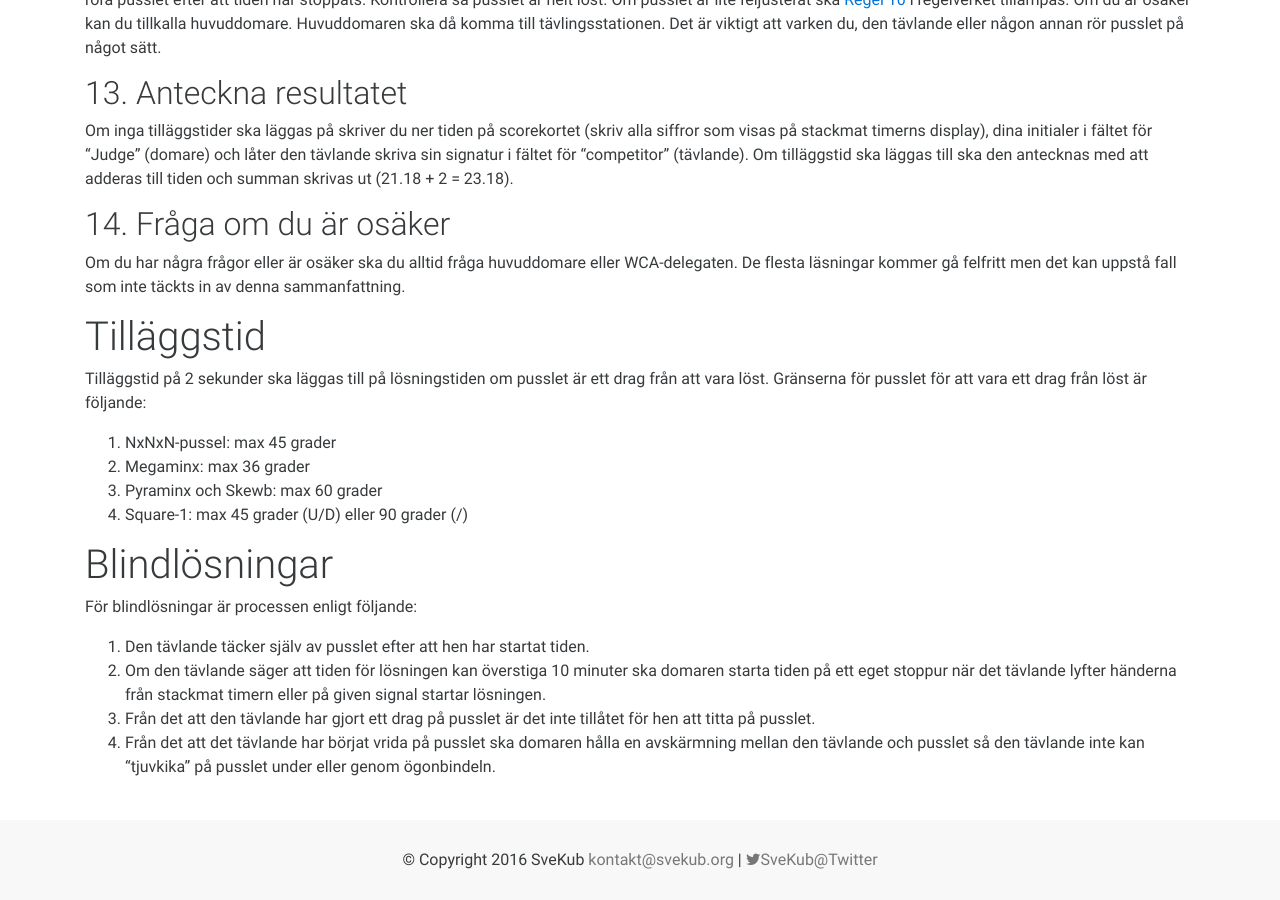
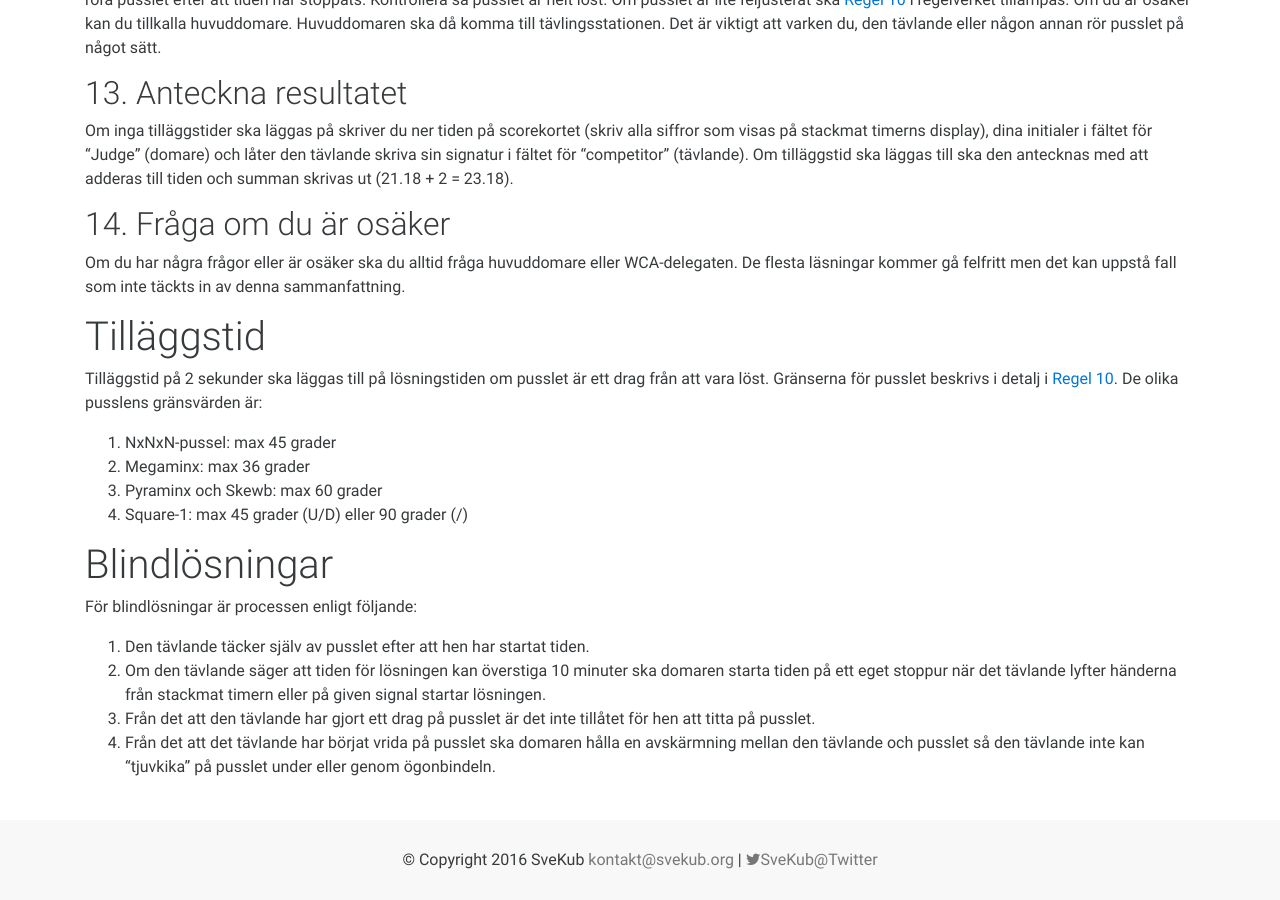
Before and after one commit to SveKub/SveKubOldSite, a Jekyll site: the page built from Tavlingar/domareguide.md, in a window 1280 px wide and 900 px high, scrolled down 1751 px. Built offline with Jekyll 4.4.1, drawn with Linux system fonts in a browser that asks for light colours; nearby versions of some CDN libraries.

Commit message:
länk till regel 10

```diff
--- a/Tavlingar/domareguide.md
+++ b/Tavlingar/domareguide.md
@@ -61,7 +61,7 @@ Om inga tilläggstider ska läggas på skriver du ner tiden på scorekortet (skr
 Om du har några frågor eller är osäker ska du alltid fråga huvuddomare eller WCA-delegaten. De flesta läsningar kommer gå felfritt men det kan uppstå fall som inte täckts in av denna sammanfattning.
 
 # Tilläggstid
-Tilläggstid på 2 sekunder ska läggas till på lösningstiden om pusslet är ett drag från att vara löst. Gränserna för pusslet för att vara ett drag från löst är följande:
+Tilläggstid på 2 sekunder ska läggas till på lösningstiden om pusslet är ett drag från att vara löst. Gränserna för pusslet beskrivs i detalj i [Regel 10](https://www.worldcubeassociation.org/regulations/#article-10-solved-state). De olika pusslens gränsvärden är:
 
 1. NxNxN-pussel: max 45 grader
 2. Megaminx: max 36 grader
```
